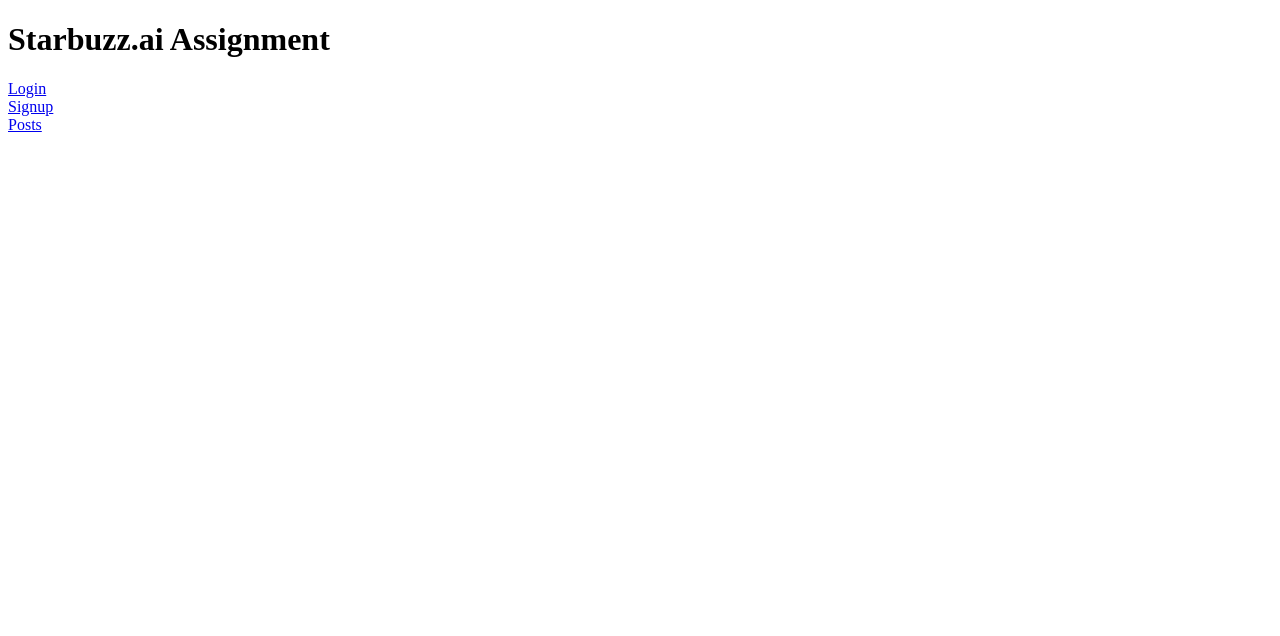
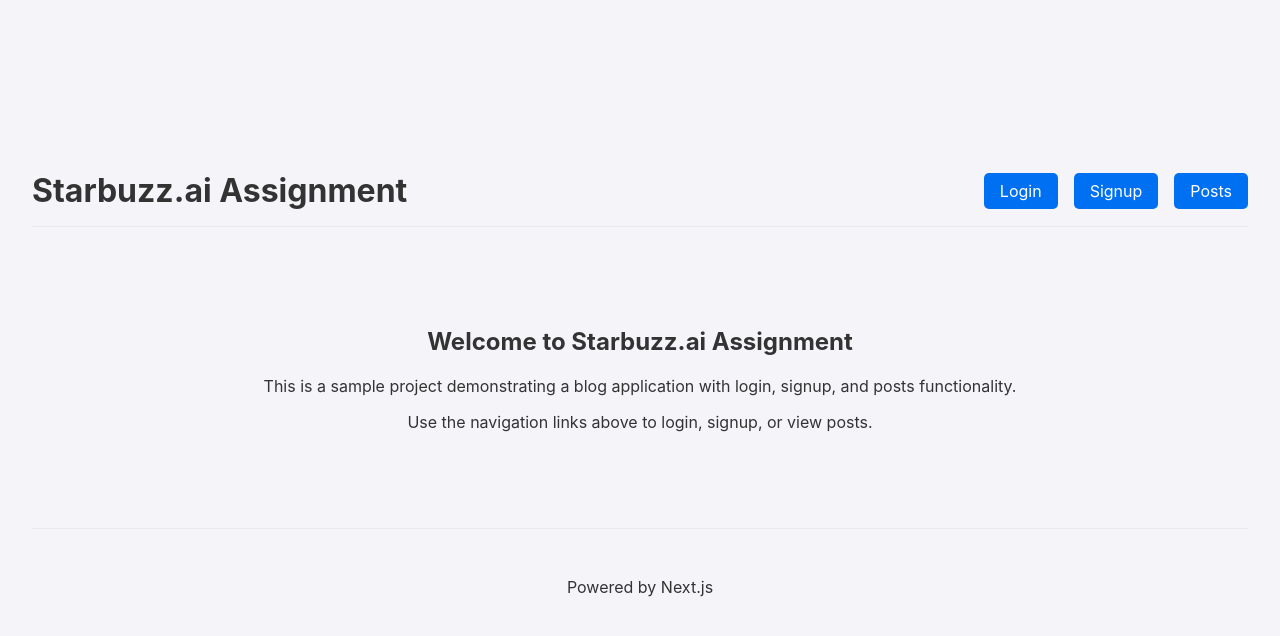
Before and after one commit to pushkalkishore/starbuzz-assignment, a Next.js app in the folder blog-frontend/: page / in a window 1280 px wide. Shown: the top 636 px of the page. Built offline with nearby package versions, Linux system fonts and the light colour scheme.

Commit message:
UI fixes

```diff
--- /dev/null
+++ b/blog-frontend/pages/_app.js
@@ -0,0 +1,8 @@
+// pages/_app.js
+import "../styles/globals.css";
+
+function MyApp({ Component, pageProps }) {
+  return <Component {...pageProps} />;
+}
+
+export default MyApp;
--- a/blog-frontend/pages/index.js
+++ b/blog-frontend/pages/index.js
@@ -2,13 +2,28 @@
 
 export default function Home() {
   return (
-    <div>
-      <h1>Starbuzz.ai Assignment</h1>
-      <Link href="/login">Login</Link>
-      <br />
-      <Link href="/signup">Signup</Link>
-      <br />
-      <Link href="/posts">Posts</Link>
+    <div className="container">
+      <header className="header">
+        <h1>Starbuzz.ai Assignment</h1>
+        <nav className="nav">
+          <Link href="/login">Login</Link>
+          <Link href="/signup">Signup</Link>
+          <Link href="/posts">Posts</Link>
+        </nav>
+      </header>
+
+      <main className="main">
+        <h2>Welcome to Starbuzz.ai Assignment</h2>
+        <p>
+          This is a sample project demonstrating a blog application with login,
+          signup, and posts functionality.
+        </p>
+        <p>Use the navigation links above to login, signup, or view posts.</p>
+      </main>
+
+      <footer className="footer">
+        <p>Powered by Next.js</p>
+      </footer>
     </div>
   );
 }
--- a/blog-frontend/styles/Home.module.css
+++ b/blog-frontend/styles/Home.module.css
@@ -0,0 +1,22 @@
+/* styles/Home.module.css */
+.main {
+  padding: 5rem 0;
+  text-align: center;
+}
+
+.main h2 {
+  font-size: 2.5rem;
+  margin-bottom: 1rem;
+}
+
+.main p {
+  font-size: 1.2rem;
+  margin-bottom: 1rem;
+}
+
+.footer {
+  width: 100%;
+  padding: 2rem 0;
+  border-top: 1px solid #eaeaea;
+  text-align: center;
+}
--- a/blog-frontend/styles/globals.css
+++ b/blog-frontend/styles/globals.css
@@ -0,0 +1,71 @@
+/* styles/globals.css */
+body {
+  margin: 0;
+  padding: 0;
+  font-family: -apple-system, BlinkMacSystemFont, "Segoe UI", Roboto, Oxygen,
+    Ubuntu, Cantarell, "Open Sans", "Helvetica Neue", sans-serif;
+  background-color: #f4f4f9;
+  color: #333;
+}
+
+a {
+  color: #0070f3;
+  text-decoration: none;
+}
+
+a:hover {
+  text-decoration: underline;
+}
+
+.container {
+  display: flex;
+  flex-direction: column;
+  align-items: center;
+  justify-content: center;
+  min-height: 100vh;
+  padding: 0 2rem;
+}
+
+.header {
+  display: flex;
+  width: 100%;
+  justify-content: space-between;
+  align-items: center;
+  padding: 1rem 0;
+  border-bottom: 1px solid #eaeaea;
+}
+
+.header h1 {
+  font-size: 2rem;
+  margin: 0;
+}
+
+.nav {
+  display: flex;
+  gap: 1rem;
+}
+
+.nav a {
+  font-size: 1rem;
+  padding: 0.5rem 1rem;
+  background-color: #0070f3;
+  color: white;
+  border-radius: 5px;
+  transition: background-color 0.3s;
+}
+
+.nav a:hover {
+  background-color: #005bb5;
+}
+
+.main {
+  padding: 5rem 0;
+  text-align: center;
+}
+
+.footer {
+  width: 100%;
+  padding: 2rem 0;
+  border-top: 1px solid #eaeaea;
+  text-align: center;
+}
```
